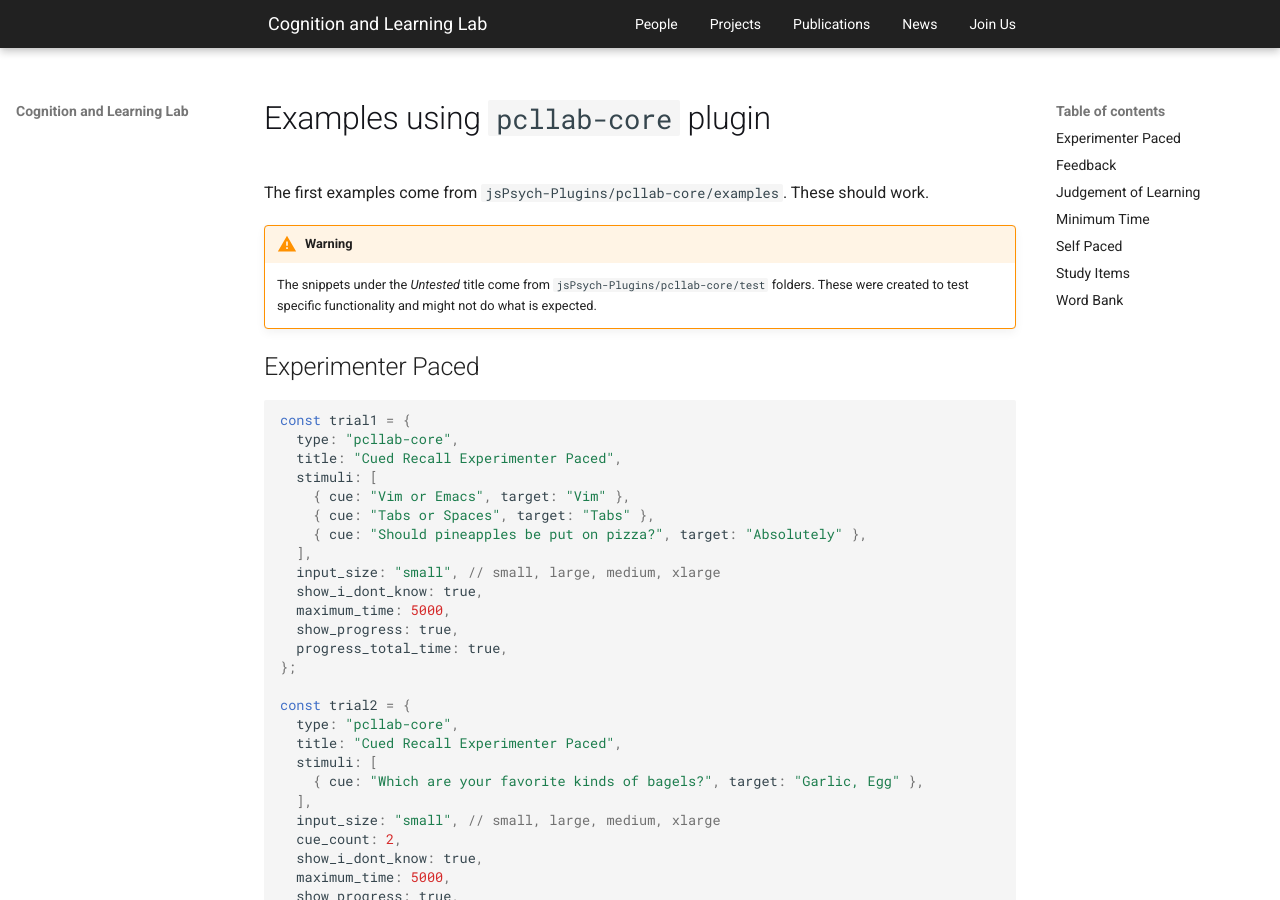
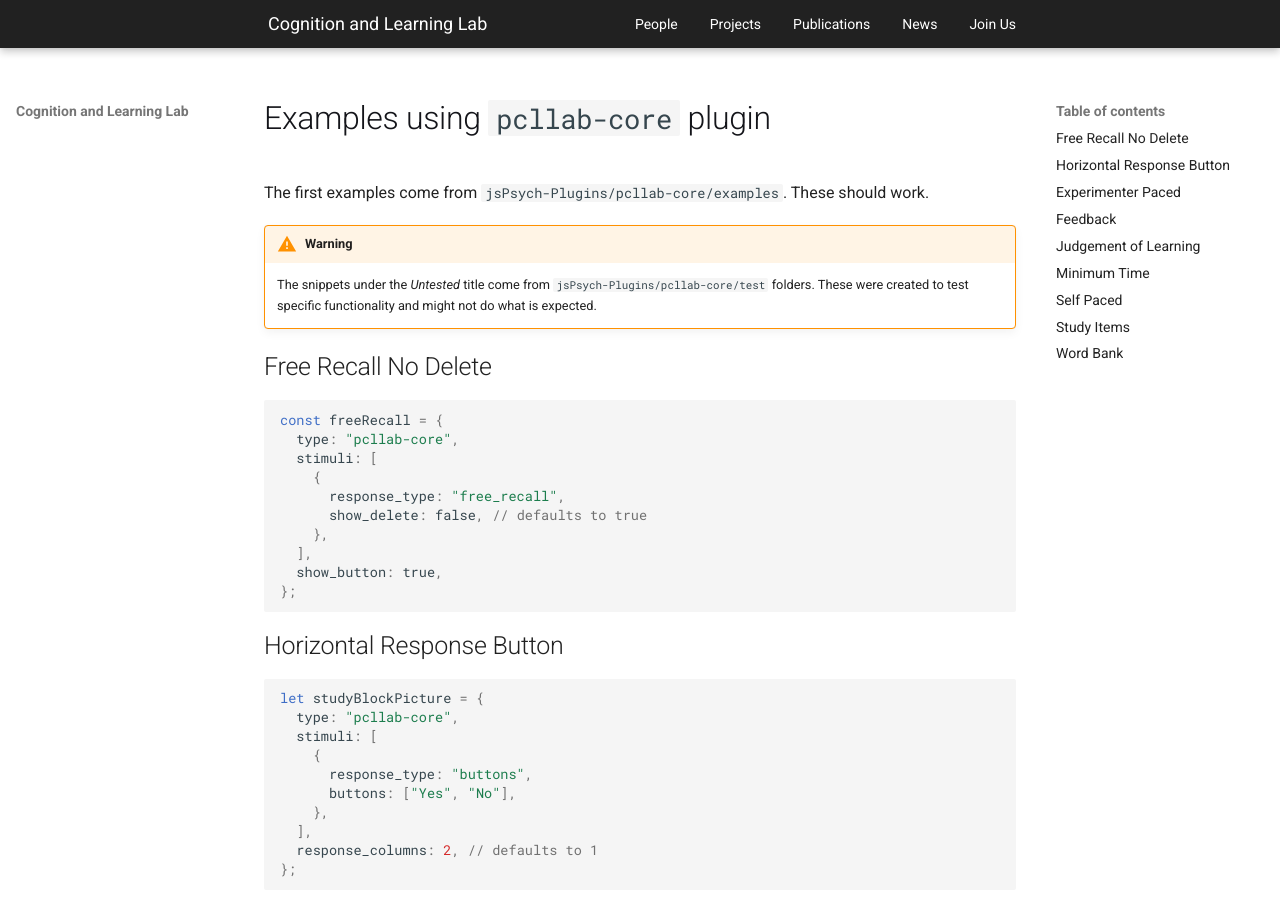
Before and after one commit to shivanya-chandra/pcllab.github.io, an MkDocs documentation site: the page built from docs/handbook/programming-guide/unsorted-examples.md, in a window 1280 px wide and 900 px high. Built offline with MkDocs 1.6.1 and Material for MkDocs 9.7.7, drawn with Linux system fonts in a browser that asks for light colours; comment, search, counter and statistics services are not loaded.

Commit message:
feat: response_columns + show_delete example

````diff
--- a/docs/handbook/programming-guide/unsorted-examples.md
+++ b/docs/handbook/programming-guide/unsorted-examples.md
@@ -5,6 +5,36 @@ The first examples come from `jsPsych-Plugins/pcllab-core/examples`. These shoul
 !!! warning
 
     The snippets under the _Untested_ title come from `jsPsych-Plugins/pcllab-core/test` folders. These were created to test specific functionality and might not do what is expected.
+
+## Free Recall No Delete
+
+```js
+const freeRecall = {
+  type: "pcllab-core",
+  stimuli: [
+    {
+      response_type: "free_recall",
+      show_delete: false, // defaults to true
+    },
+  ],
+  show_button: true,
+};
+```
+
+## Horizontal Response Button
+
+```js
+let studyBlockPicture = {
+  type: "pcllab-core",
+  stimuli: [
+    {
+      response_type: "buttons",
+      buttons: ["Yes", "No"],
+    },
+  ],
+  response_columns: 2, // defaults to 1
+};
+```
 
 ## Experimenter Paced
 
````
